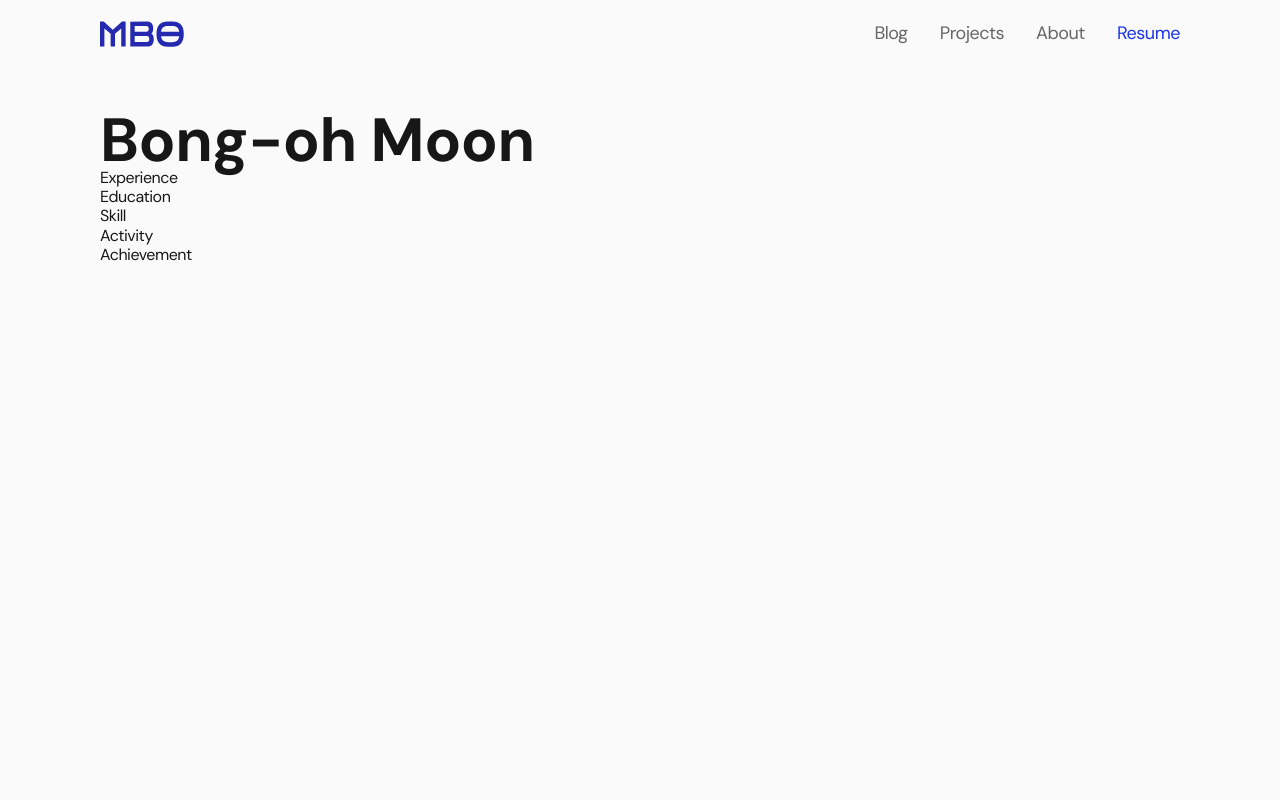
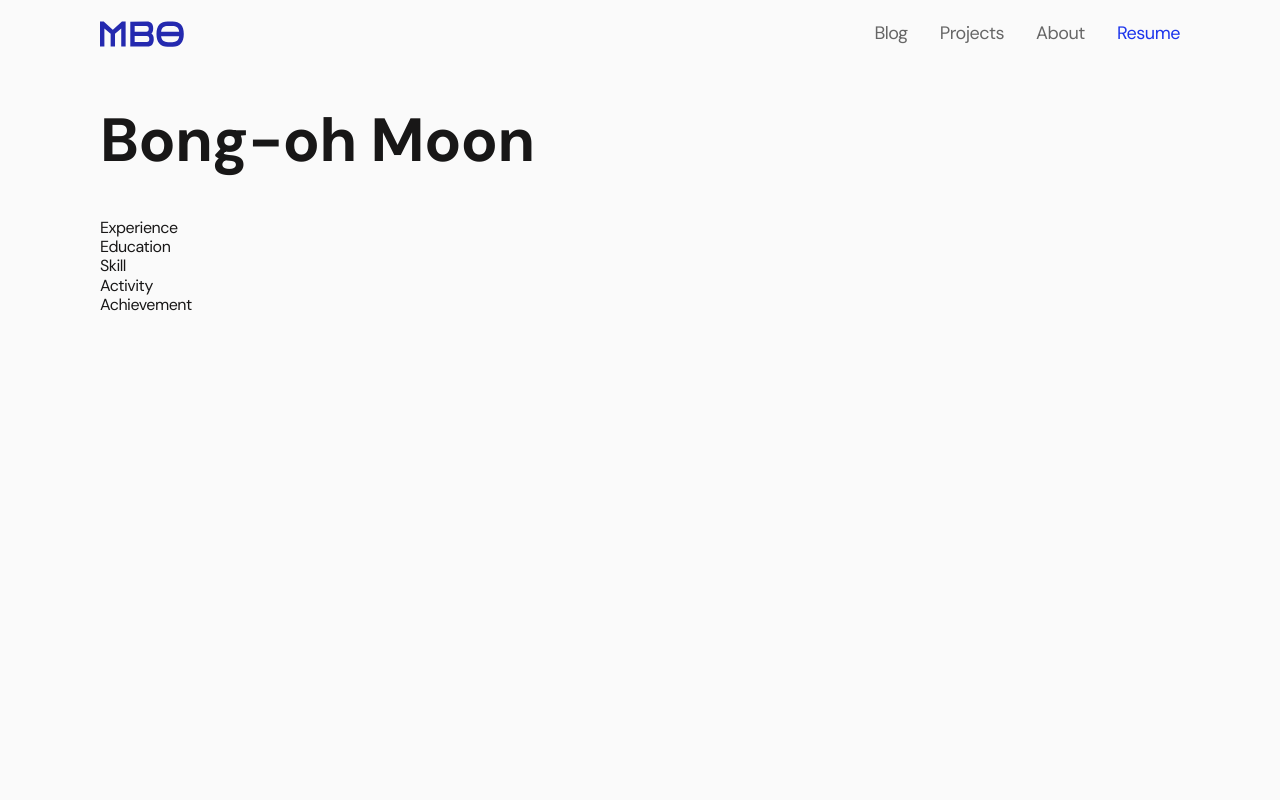
Before and after one commit to bonomoon/portfolio, a Next.js app in the folder apps/web/: page /resume in a window 1280 px wide. Shown: the top 800 px of the page. Built offline with nearby package versions, Linux system fonts and the light colour scheme; a web font is replaced by a local one.

Commit message:
chore(client): add gap between components in main component - #14

```diff
--- a/apps/web/src/components/atoms/Container.tsx
+++ b/apps/web/src/components/atoms/Container.tsx
@@ -2,6 +2,9 @@ import styled from "styled-components";
 import { ReactNode } from "react";
 
 const ContainerWrapper = styled.div`
+  display: flex;
+  flex-direction: column;
+  gap: 3.125rem;
   width: 100%;
   max-width: 1120px;
   margin: 0 auto;
@@ -13,6 +16,8 @@ type ContainerProps = {
   children: ReactNode;
 };
 
-const Container = ({ children }: ContainerProps) => <ContainerWrapper>{children}</ContainerWrapper>;
+const Container = ({ children }: ContainerProps) => (
+  <ContainerWrapper>{children}</ContainerWrapper>
+);
 
 export default Container;
--- a/apps/web/src/pages/about/index.tsx
+++ b/apps/web/src/pages/about/index.tsx
@@ -3,13 +3,13 @@ import MainHeader from "@components/organisms/MainHeader";
 
 export default function About() {
   return (
-    <div>
+    <>
       <Head>
         <title>About | Bong-oh Moon</title>
       </Head>
       <MainHeader title={`Hello, I'm\nBong-oh Moon,\nSoftware Engineer.`}>
 
       </MainHeader>
-    </div>
+    </>
   );
 }
--- a/apps/web/src/pages/blog/index.tsx
+++ b/apps/web/src/pages/blog/index.tsx
@@ -4,7 +4,7 @@ import Section from "@components/molecules/Section";
 
 export default function Blog() {
   return (
-    <div>
+    <>
       <Head>
         <title>Blog | Bong-oh Moon</title>
       </Head>
@@ -12,6 +12,6 @@ export default function Blog() {
       <Section title={"All Posts"}>
         <></>
       </Section>
-    </div>
+    </>
   );
 }
--- a/apps/web/src/pages/index.tsx
+++ b/apps/web/src/pages/index.tsx
@@ -4,7 +4,7 @@ import Section from "@components/molecules/Section";
 
 export default function Home() {
   return (
-    <div>
+    <>
       <Head>
         <title>Bong-oh Moon</title>
       </Head>
@@ -12,6 +12,6 @@ export default function Home() {
       <Section title={"Recent Posts"}>
         <></>
       </Section>
-    </div>
+    </>
   );
 }
--- a/apps/web/src/pages/projects/index.tsx
+++ b/apps/web/src/pages/projects/index.tsx
@@ -4,7 +4,7 @@ import Section from "@components/molecules/Section";
 
 export default function Projects() {
   return (
-    <div>
+    <>
       <Head>
         <title>Projects | Bong-oh Moon</title>
       </Head>
@@ -15,6 +15,6 @@ export default function Projects() {
       <Section title={"All Projects"}>
         <></>
       </Section>
-    </div>
+    </>
   );
 }
--- a/apps/web/src/pages/resume/index.tsx
+++ b/apps/web/src/pages/resume/index.tsx
@@ -4,11 +4,12 @@ import Section from "@components/molecules/Section";
 
 export default function Resume() {
   return (
-    <div>
+    <>
       <Head>
         <title>Resume | Bong-oh Moon</title>
       </Head>
       <MainHeader title="Bong-oh Moon" />
+      <div>
         <Section title={"Experience"}>
           <></>
         </Section>
@@ -25,5 +26,6 @@ export default function Resume() {
           <></>
         </Section>
       </div>
+    </>
   );
 }
```
Lines whose indentation alone changed are shown as unchanged.
